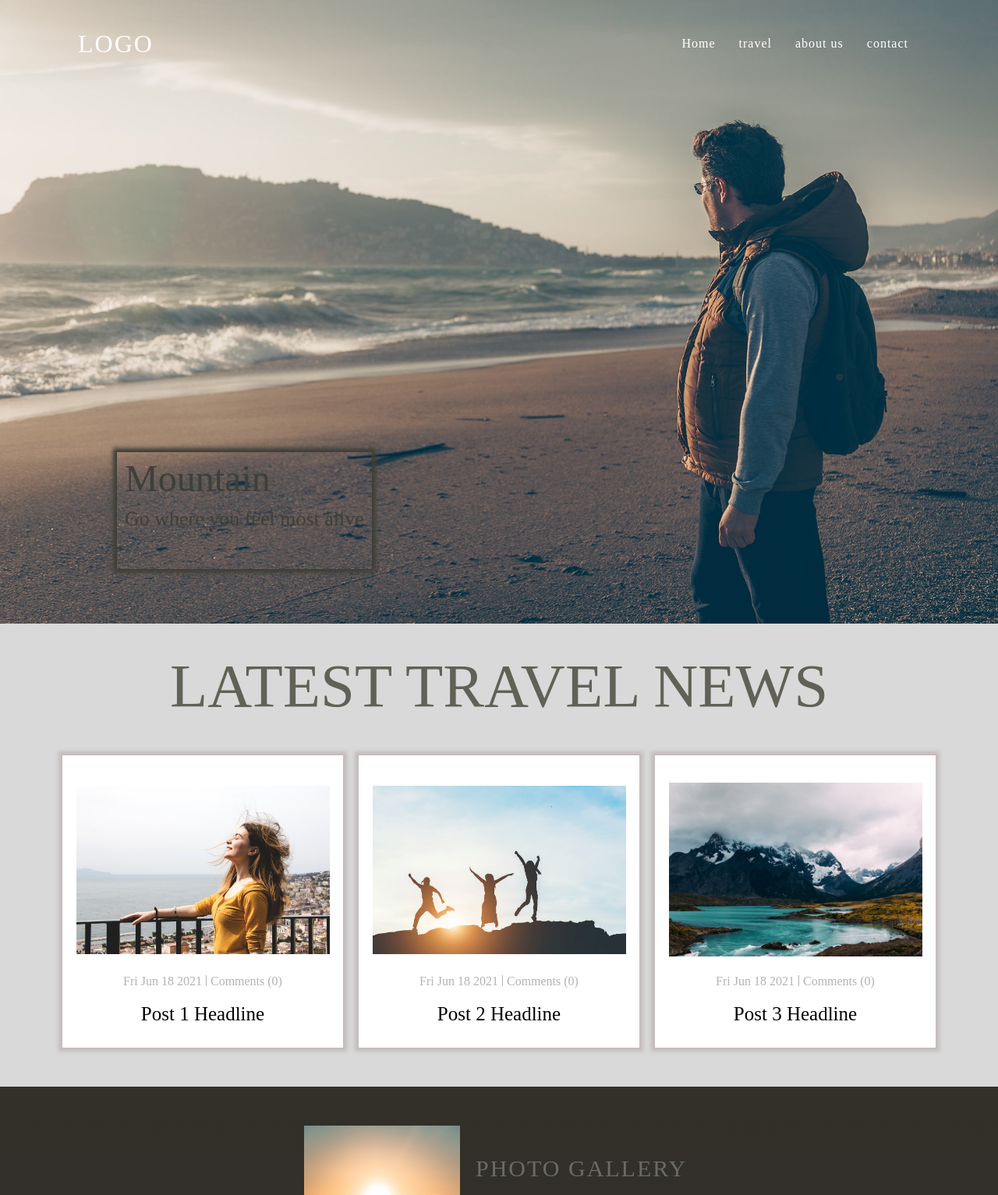
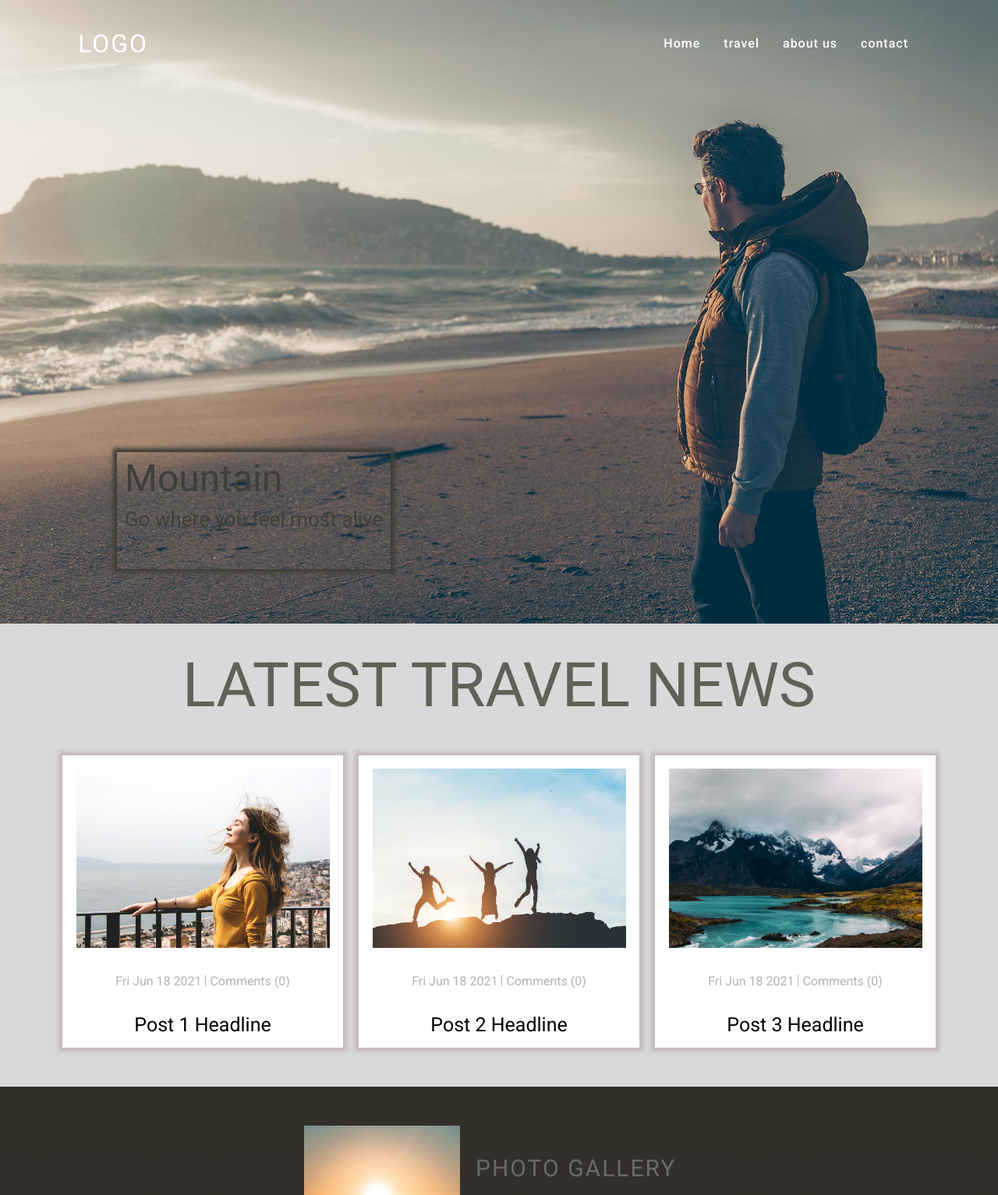
Before and after one commit to martskvi/final-project, a plain HTML site: page index.html in a window 1280 px wide. Shown: the top 1533 px of the page at 78% size. Drawn offline with Linux system fonts and the light colour scheme.

Commit message:
add js file

```diff
--- /dev/null
+++ b/assets/js/index.js
@@ -0,0 +1,4 @@
+window.addEventListener("scroll", function(){
+    const header = document.querySelector("header");
+    header.classList.toggle("sticky", window.scrollY > 0 );
+})
--- a/index.html
+++ b/index.html
@@ -6,7 +6,8 @@
     <meta name="description" content="Our Travel">
     <meta name="keywords" content="travel">
     <meta name="author" content="martskvi">
-    <script src="https://kit.fontawesome.com/6de6aa5275.js"crossorigin="anonymous"></script>
+    <link rel="preconnect" href="https://fonts.gstatic.com">
+    <link href="https://fonts.googleapis.com/css2?family=Roboto:ital,wght@0,100;0,300;0,400;0,500;0,700;0,900;1,100;1,300;1,400;1,500;1,700;1,900&display=swap" rel="stylesheet">
     <link rel="icon" href="https://i.pinimg.com/originals/2e/cf/73/2ecf7364cd78b7222311518159a72179.jpg" type="image/gif" sizes="16x16">
     <link rel="stylesheet" href="styles/reset.css">
     <link rel="stylesheet" href="styles/styles.css">
@@ -22,21 +23,15 @@
                 <nav class="header-nav">
                     <ul>
                         <li><a class="header-nav-a" href="#">Home</a></li>
-                        <li><a class="header-nav-a" href="#">travel</a></li>
-                        <li><a class="header-nav-a" href="#">about us</a></li>
-                        <li><a class="header-nav-a" href="#">contact</a></li>
+                        <li><a class="header-nav-a" href="#travel">travel</a></li>
+                        <li><a class="header-nav-a" href="#about us">about us</a></li>
+                        <li><a class="header-nav-a" href="#contact">contact</a></li>
                     </ul>
                 </nav>
                 <div class="burger-icon">
                     <i class="fas fa-bars"></i>
                 </div>
             </header>
-            <script type="text/javascript">
-                window.addEventListener("scroll", function(){
-                var header = document.querySelector("header");
-                header.classList.toggle("sticky", window.scrollY > 0 );
-                })
-            </script>
             <div class="border-on-banner">
                 <h1 class="border-on-banner-h1">Mountain</h1>
                 <h3 class="border-on-banner-h3">Go where you feel most alive</h3>
@@ -44,14 +39,15 @@
         </div>
     </section>
     <!-- section2 -->
-    <section class="section2 center">
+    <section class="section2 center" id="travel">
         <div class="section2-big-div">
             <h1 class="title center">LATEST TRAVEL NEWS</h1>
             <div class="big-div-child1 row">
                 <!-- 1 -->
-                <div class="big-div-child1-3 center2">
-                    <div class="big-div-child1-3-in column">
-                        <div class="big-div-child1-3-in-img"></div>
+                <div class="big-div-child1-3 center3">
+                    <div class="big-div-child1-3-in-img-wraper">
+                        <img class="big-div-child1-3-in-img" src="./assets/img/1.jpg"/>
+                    </div>
                     <div class="date row center">
                         <p class="p-date">Fri Jun 18 2021</p>
                         <div class="empty"></div>
@@ -61,12 +57,12 @@
                         <h4>Post 1 Headline</h4>
                     </div>
                 </div>
-                </div>
 
                 <!-- 2 -->
-                <div class="big-div-child1-3 center2">
-                    <div class="big-div-child1-3-in column">
-                        <div class="big-div-child1-3-in-img img2"></div>
+                <div class="big-div-child1-3 center3">
+                    <div class="big-div-child1-3-in-img-wraper">
+                        <img class="big-div-child1-3-in-img" src="./assets/img/2.jpg"/>
+                    </div>
                     <div class="date row center">
                         <p class="p-date">Fri Jun 18 2021</p>
                         <div class="empty"></div>
@@ -76,12 +72,12 @@
                         <h4>Post 2 Headline</h4>
                     </div>
                 </div>
-                </div>
 
                 <!-- 3 -->
-                <div class="big-div-child1-3 center2">
-                    <div class="big-div-child1-3-in column">
-                        <div class="big-div-child1-3-in-img img3"></div>
+                <div class="big-div-child1-3 center3">
+                    <div class="big-div-child1-3-in-img-wraper">
+                        <img class="big-div-child1-3-in-img" src="./assets/img/3.jpg"/>
+                    </div>
                     <div class="date row center">
                         <p class="p-date">Fri Jun 18 2021</p>
                         <div class="empty"></div>
@@ -89,7 +85,6 @@
                     </div>
                     <div class="post center">
                         <h4>Post 3 Headline</h4>
-                        </div>
                     </div>
                 </div>
             </div>
@@ -181,8 +176,7 @@
             </div>
             <div class="section6-div-child2">
             </div>
-            <div class="section6-div-child3-img">
-            </div>
+            <img class="section6-div-child3-img" src="./assets/img/12.jpg" alt="img12"/>
             <div class="section6-div-child4-pdiv center">
                 <h1 class="section6-div-child4-pdiv-h1">Master Photo Tour</h1>
                 <p class="section6-div-child4-pdiv-p">Walk with a Photo Master. Explore the world with our master photographers and learn to look at things with a photographic eye. Check out our themes to find out any aspect of the art of photography. Choose your favourite one among our proposals to improve your skills and start exploring the world with us. You will find the perfect tour to let your passion grow!</p>
@@ -192,7 +186,7 @@
         </div>
     </section>
     <!-- section7 -->
-    <section class="section7">
+    <section class="section7" id="about us">
         <div class="section7-div-wraper row">
             <div class="section7-div-img-left">
             </div>
@@ -217,8 +211,10 @@
 
     </section>
     <!-- section8 -->
-    <section class="section8">
+    <section class="section8" id="contact">
 
     </section>
+    <script src="./assets/js/index.js"></script>
+    <script src="https://kit.fontawesome.com/6de6aa5275.js"crossorigin="anonymous"></script>
 </body>
 </html>
--- a/styles/responsive.scss
+++ b/styles/responsive.scss
@@ -122,7 +122,7 @@
         box-shadow: 0 0 0 10px #a68053;
     }
     .section3-div-p2 {
-        top: 1190px;
+        top: 1200px;
         left: 15px;
 
         p {
--- a/styles/styles.scss
+++ b/styles/styles.scss
@@ -1,8 +1,13 @@
+html {
+    scroll-behavior: smooth;
+}
+body {
+    font-family: 'Roboto', sans-serif;
+}
 .header {
     position: fixed;
     top: 0;
     left: 0;
-    max-width: 1800px;
     width: 100%;
     display: flex;
     justify-content: space-between;
@@ -61,16 +66,11 @@
 
             &:hover {
                 color: blue;
-                // transform: scale(1.1, 1.1);
-                // transform: translateY(-5px);
             }
             }
         }
     }
 }
-// .header-nav-a:hover {
-//     transform: rotate(360deg);
-// }
 
 
 // burger icon
@@ -78,6 +78,7 @@
     color: #fff;
     font-size: 30px;
     display: none;
+    cursor: pointer;
     }
 .banner {
     position: relative;
@@ -139,45 +140,29 @@
     background-color: #fff;
     box-shadow: 0 0 5px 5px rgb(196, 187, 187);
     margin: 10px 10px;
+    overflow: hidden;
 
     &:hover {
-        transform: translateY(-5px);
+        .big-div-child1-3-in-img {
+            transform: scale(1.2, 1.2);
+        }
     }
 }
-
-
-
 .big-div-child1-3-in {
     max-width: 325px;
     width: 100%;
     height: 312px;
 }
-.big-div-child1-3-in-img {
-    background-image: url(../assets/img/1.jpg);
-    background-position: center;
-    background-size: contain;
-    background-repeat: no-repeat;
+.big-div-child1-3-in-img-wraper {
     max-width: 325px;
     width: 100%;
     height: 230px;
-
-    &:hover {
-        transform: scale(1.2, 1.2);
-    }
+    overflow: hidden;
 }
-.img2 {
-    background-image: url(../assets/img/2.jpg);
-
-    &:hover {
-        transform: scale(1.2, 1.2);
-    }
-}
-.img3 {
-    background-image: url(../assets/img/3.jpg);
-
-    &:hover {
-        transform: scale(1.2, 1.2);
-    }
+.big-div-child1-3-in-img {
+    width: 100%;
+    height: 100%;
+    transition: 0.6s;
 }
 .date {
     color: #b3b3b3 !important;
@@ -215,6 +200,8 @@
     position: absolute;
     top: 50px;
     left: 50px;
+    transition: 0.6s;
+
 
     &:hover {
         transform: scale(1.2, 1.2);
@@ -232,6 +219,7 @@
     margin-top: 20px;
     font-size: 16px;
     opacity: 0.5;
+    transition: 0.6s;
 
     &:hover {
         opacity: 1;
@@ -244,6 +232,7 @@
     display: flex;
     vertical-align: top;
     opacity: 0.5;
+    transition: 0.6s;
 
     &:hover {
         opacity: 1;
@@ -258,6 +247,8 @@
     height: 180px;
     background-repeat: no-repeat;
     position: absolute;
+    transition: 0.6s;
+
 
     &:hover {
         transform: scale(1.2, 1.2);
@@ -272,6 +263,8 @@
     height: 110px;
     background-repeat: no-repeat;
     position: absolute;
+    transition: 0.6s;
+
 
     &:hover {
         transform: scale(1.2, 1.2);
@@ -286,6 +279,8 @@
     height: 170px;
     background-repeat: no-repeat;
     position: absolute;
+    transition: 0.6s;
+
 
     &:hover {
         transform: scale(1.2, 1.2);
@@ -373,7 +368,6 @@
     background-repeat: no-repeat;
     background-position: center;
     position: absolute;
-    // margin: 0 auto;
     left: 50%; top: 50%; transform: translate(-50%, -50%);
 }
 .section4-div-img-left-p {
@@ -401,8 +395,6 @@
     height: 600px;
     position: absolute;
     top: 50px;
-    // left: 580px;
-    // margin: 0 auto;
     left: 74%; top: 45%; transform: translate(-50%, -50%);
 }
 .section4-div-img-right-h1 {
@@ -444,6 +436,7 @@
     position: relative;
     margin-right: 40px;
     opacity: 0.7;
+    transition: 0.6s;
 
     &:hover {
         opacity: 1;
@@ -478,6 +471,7 @@
     width: 535px;
     height: 800px;
     opacity: 0.7;
+    transition: 0.6s;
 
     &:hover {
         opacity: 1;
@@ -513,18 +507,17 @@
     margin-bottom: 200px;
 }
 .section6-div-child3-img {
-    background-image: url(../assets/img/12.jpg);
-    background-size: cover;
-    background-repeat: no-repeat;
-    background-position: top;
+    object-fit: cover;
+    object-position: top;
     max-width: 680px;
     width: 100%;
     height: 415px;
     position: absolute;
     margin-bottom: 350px;
+    transition: 0.6s;
 
     &:hover {
-        background-size: contain;
+        width: 300px;
     }
 }
 .section6-div-child4-pdiv {
@@ -666,7 +659,13 @@
     display: flex;
     flex-direction: row;
 }
-
+.center3 {
+    display: flex;
+    justify-content: center;
+    align-items: center;
+    flex-direction: column;
+    justify-content: space-around;
+}
 
 
 // header animations
```
Also changed, not shown: styles/responsive.css, styles/styles.css, 1 other file. Lines whose indentation alone changed are shown as unchanged.
